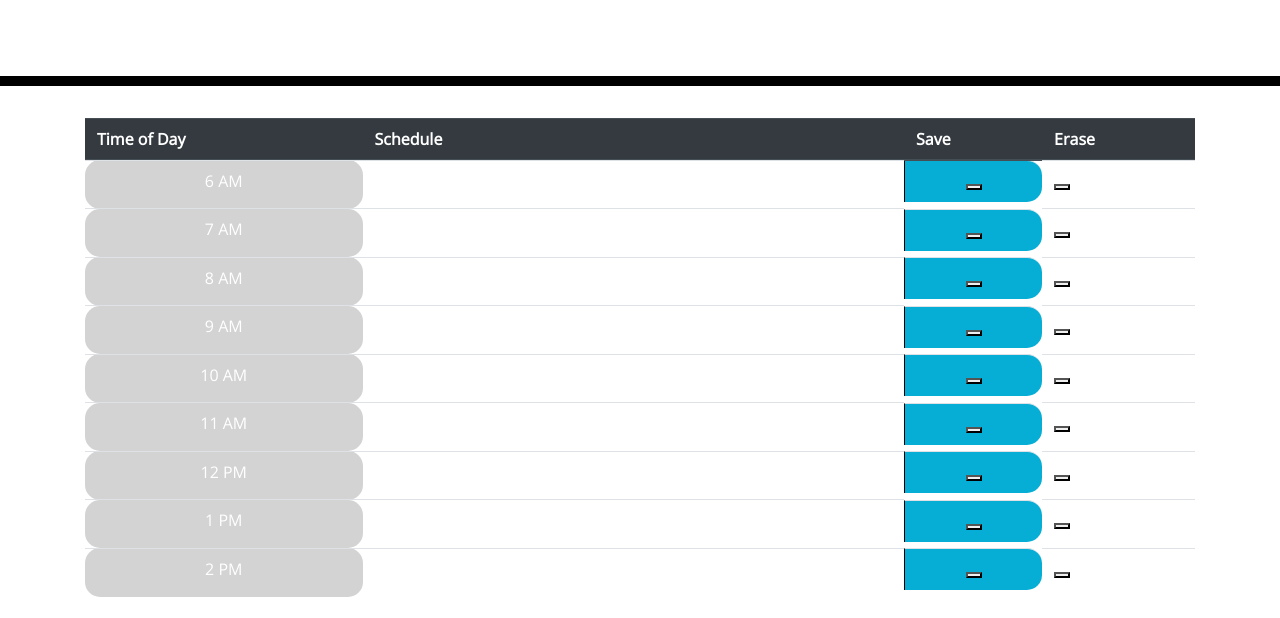
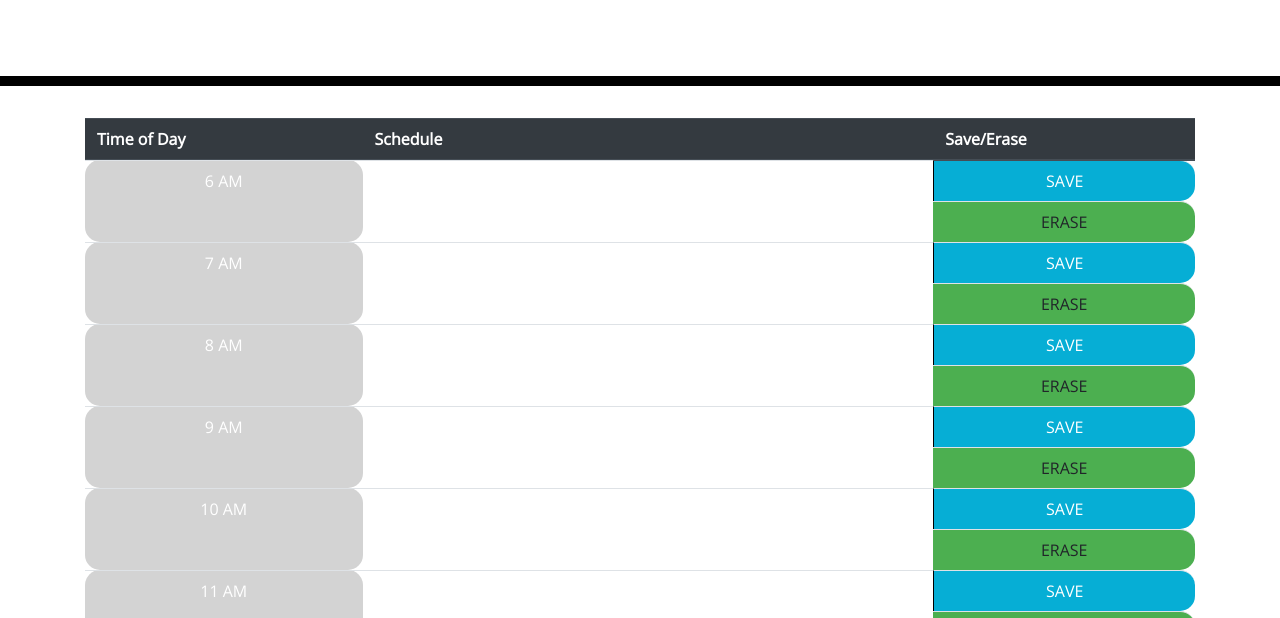
Before and after one commit to khendersonPC/dayPlanner, a plain HTML site: page index.html in a window 1280 px wide. Shown: the part 182-800 px from the top of the page. Drawn offline with nearby package versions, Linux system fonts and the light colour scheme.

Commit message:
Updating css so I like the way it looks

```diff
--- a/index.html
+++ b/index.html
@@ -34,8 +34,8 @@
           <tr>
             <th scope="col" class="w-25" >Time of Day</th>
             <th scope="col" class="w-45">Schedule</th>
-            <th scope="col" class="w-10">Save</th>
-            <th scope="col" class="w-10">Erase</th>
+            <th scope="col" class="w-10">Save/Erase</th>
+
           </tr>
         </thead>
       </table>
--- a/script.js
+++ b/script.js
@@ -11,91 +11,84 @@ var schedule = [
     { hour: "2 PM", activity: "" }
 ];
 
+
+
+
+var myAct = "";
+
+
+
 var savedSch = JSON.parse(localStorage.getItem("refreshedSch"));
 if (savedSch !== null) {
     schedule = savedSch;
 }
-
-var myAct="";
-
-
     //make blanks rows
     $("table").append("<tbody>");
 
-for(var i =0; i<9;i++){
+    for (var i = 0; i < 9; i++) {
         var newRow = $("<tr></tr>");
-    var c1 =$("<td></td>").text(schedule[i].hour).addClass("time-block");
-    if(schedule[i].activity != ""){
-        var c2 =$("<td></td>").text(schedule[i].activity).addClass("description").attr("id", i);
+        var c1 = $("<td></td>").text(schedule[i].hour).addClass("time-block");
+        if (schedule[i].activity != "") {
+            var c2 = $("<td></td>").text(schedule[i].activity).addClass("description").attr("id", i);
         }
-    else{
-        var c2 =$("<td><input></type></td>").addClass("description").attr("id", i);
+        else {
+            var c2 = $("<td><input></type></td>").addClass("description").attr("id", i);
         }
-    var c3 =$("<td><button type = 'button'></td>").addClass("saveBtn").attr("id", i);;
-    var c4 =$("<td><button type = 'button'></td>").addClass("eraseBtn").attr("id", i);;
-    $("tbody").append(newRow,c1,c2,c3,c4);
+        var c3 = $("<td></td>").text("SAVE").addClass("saveBtn").attr("id", i);
+        var c4 = $("<td></td>").text("ERASE").addClass("eraseBtn").attr("id", i);;
+        $("tbody").append(newRow, c1, c2, c3, c4);
     };
 
 //get input from the activity section
-$( "input" )
-  .keyup(function() {
-    myAct = $( this ).val();
+$("input")
+    .keyup(function () {
+        myAct = $(this).val();
     })
     .keyup();
 //adds the activity to the array
-$(".saveBtn").on("click", function(event) {
-  schedule[this.id].activity=myAct;
+$(".saveBtn").on("click", function (event) {
+    schedule[this.id].activity = myAct;
     console.log(myAct);
     console.log(schedule);
 
-    localStorage.setItem("refreshedSch",JSON.stringify(schedule));
+    localStorage.setItem("refreshedSch", JSON.stringify(schedule));
+    makeRows();
+});
+
+$(".eraseBtn").on("click", function (event) {
+    schedule[this.id].activity = "";
+    $("#" + this.id).text("");
+
+    localStorage.setItem("refreshedSch", JSON.stringify(schedule));
 
 });
 
-$(".eraseBtn").on("click", function(event) {
-    schedule[this.id].activity="";
-    $("#" + this.id).text("");
-
-    localStorage.setItem("refreshedSch",JSON.stringify(schedule));
-
-  });
 
 setColor();
 
-//var numbersinRow
 
 //setInterval function- run it based on the time left in the day
 //onClick svae button
 //save to local storage
 //getItem for each of the sep time blocks- each has a sep ID
 
-//function- what color should the box be?
-
-//
-
-/*
-var timeEl = document.querySelector(".time");
-var mainEl = document.getElementById("main");
-
-var secondsLeft = 10;
 
 function setTime() {
   var timerInterval = setInterval(function() {
-    secondsLeft--;
     var currentTime= moment().format();
-    timeEl.textContent = secondsLeft + " seconds left till colorsplosion.";
+    setColor();
 
     if(currentTime === "11:59:59 pm") {
       clearInterval(timerInterval);
 
     }
 
-  }, 1000);
+  }, 1800000);
 }
 
 
 setTime();
-*/
+
 // function for past, present, next color
 function checkColor(hour) {
     let now = moment().format('h A');
@@ -103,9 +96,9 @@ function checkColor(hour) {
     let laterMomentTime = moment(hour, 'h A');
 
 
-	if(momentTime.isBefore(laterMomentTime) ){
+    if (momentTime.isBefore(laterMomentTime)) {
         return "future";
-	} else if (momentTime.isAfter(laterMomentTime) ){
+    } else if (momentTime.isAfter(laterMomentTime)) {
         return "past";
     } else {
         return "present";
@@ -113,18 +106,17 @@ function checkColor(hour) {
 }
 
 
-
-function setColor(){
+function setColor() {
     var times = $(".time-block").toArray();
 
-    for(var i =0; i<times.length;i++){
-        if(checkColor(times[i].textContent)==="past"){
+    for (var i = 0; i < times.length; i++) {
+        if (checkColor(times[i].textContent) === "past") {
             $(times[i]).addClass("past");
         }
-        else if (checkColor(times[i].textContent)==="future"){
+        else if (checkColor(times[i].textContent) === "future") {
             $(times[i]).addClass("future");
         }
-        else{
+        else {
             $(times[i]).addClass("present");
         }
     }
--- a/style.css
+++ b/style.css
@@ -69,13 +69,20 @@ textarea{
   cursor: pointer;
   text-align: center;
 
+}
 
- /* border-left: 1px solid black;
+
+.eraseBtn {
+  background-color: #4CAF50;
+  border: none;
   border-top-right-radius: 15px;
   border-bottom-right-radius: 15px;
+  padding: 15px 32px;
+  text-align: center;
+  text-decoration: none;
+  display: block;
+}
 
-  */
-}
 
 .saveBtn i:hover {
   font-size: 20px;
```
Lines whose indentation alone changed are shown as unchanged.
